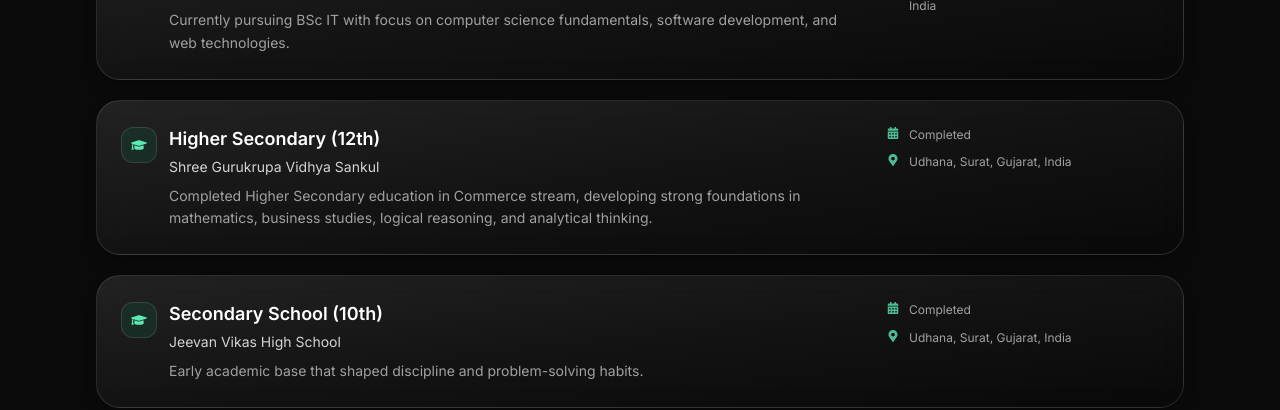
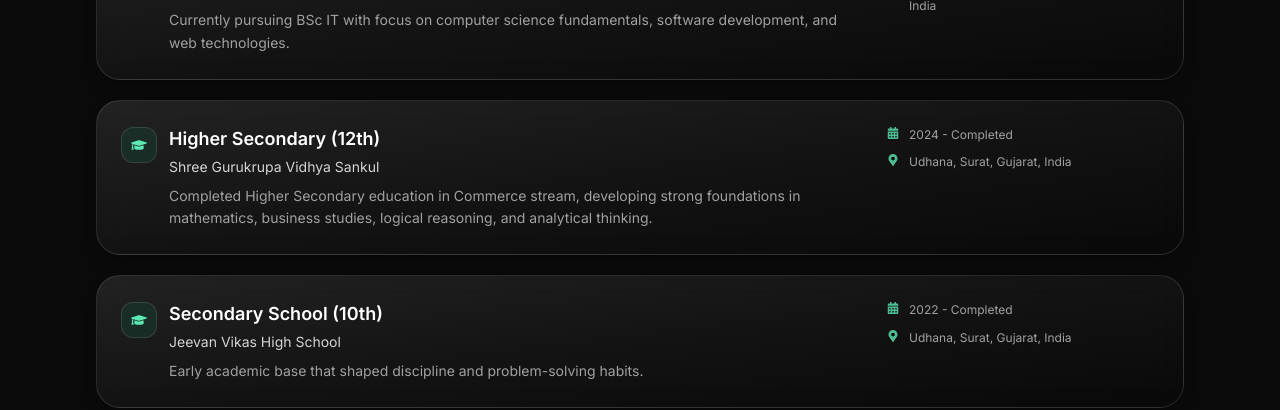
Before and after one commit to Rohit-Pakhre09/Portfolio, a Next.js app: page / in a window 1280 px wide. Shown: the part 1960-2370 px from the top of the page. Built offline with nearby package versions, Linux system fonts and the light colour scheme; no server answers.

Commit message:
Fix: 10th and 12th year.

```diff
--- a/src/components/sections/Education.tsx
+++ b/src/components/sections/Education.tsx
@@ -22,14 +22,14 @@ const educationData: EducationItem[] = [
     degree: "Higher Secondary (12th)",
     institution: "Shree Gurukrupa Vidhya Sankul",
     location: "Udhana, Surat, Gujarat, India",
-    period: "Completed",
+    period: "2024 - Completed",
     note: "Completed Higher Secondary education in Commerce stream, developing strong foundations in mathematics, business studies, logical reasoning, and analytical thinking.",
   },
   {
     degree: "Secondary School (10th)",
     institution: "Jeevan Vikas High School",
     location: "Udhana, Surat, Gujarat, India",
-    period: "Completed",
+    period: "2022 - Completed",
     note: "Early academic base that shaped discipline and problem-solving habits.",
   },
 ];
```
